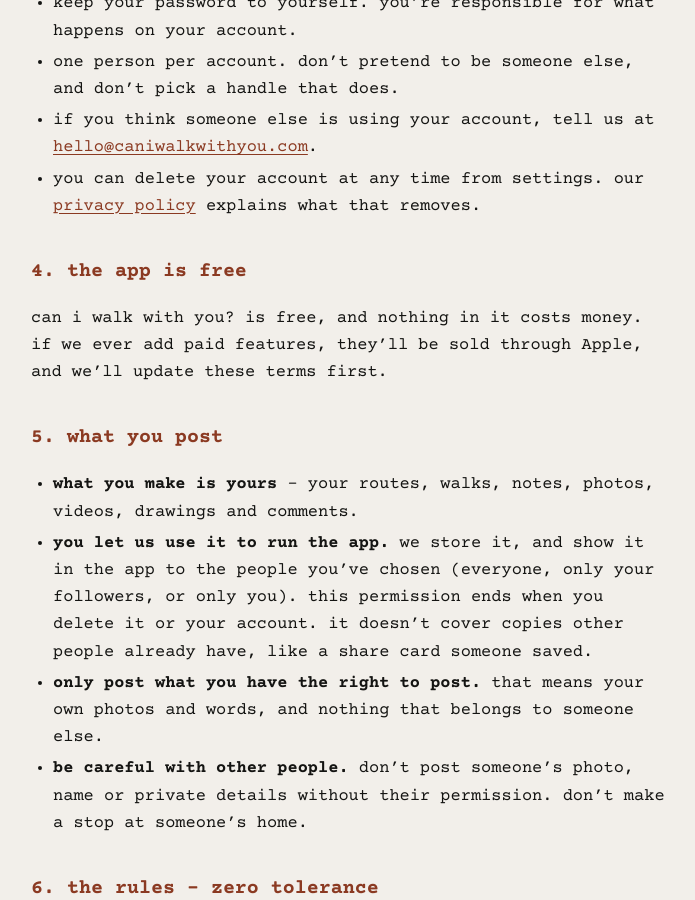
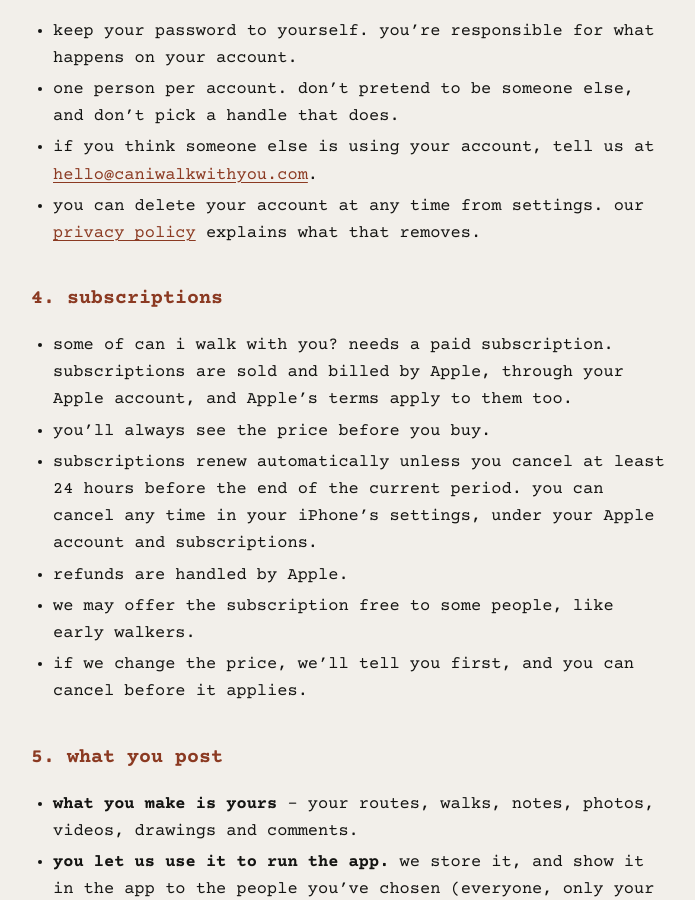
Before and after one commit to thorayaaa/caniwalkwithyou-site, a Jekyll site: the page built from terms.md, in a window 1280 px wide and 900 px high, scrolled down 905 px. Shown: the whole window, without its empty margins (289-984 px from the left). Built offline with Jekyll 4.4.1, drawn with Linux system fonts in a browser that asks for light colours; some of the changed text lies outside the part shown.

Commit message:
Terms: some of the app needs a subscription, sold through Apple (the short version and section 4, "subscriptions"); last updated October 2, 2026
Co-Authored-By: Claude Opus 5.5 <noreply@anthropic.com>

```diff
--- a/_config.yml
+++ b/_config.yml
@@ -1,7 +1,7 @@
 # The site's settings. Change the contact email HERE - every page reads it.
 title: can i walk with you?
 contact_email: hello@caniwalkwithyou.com
-last_updated: October 1, 2026
+last_updated: October 2, 2026
 
 # The report email's "hide it now" / "un-hide it" pages send their button here
 # (the report-review Edge Function). Nothing else on the site uses it.
--- a/terms.md
+++ b/terms.md
@@ -15,7 +15,7 @@ description: the rules for using can i walk with you?, in plain words.
 - be kind. no hate, harassment, threats or sexual content - we have zero tolerance for it, and we remove it and the accounts that post it.
 - what you make is yours. you let us show it in the app to the people you've chosen.
 - routes are made by other walkers, not checked by us. you decide whether a route is safe for you, every time.
-- the app is free.
+- some of the app needs a subscription, sold through Apple.
 </div>
 
 ## 1. agreeing to these terms
@@ -33,9 +33,14 @@ these terms are an agreement between you and {% if site.operator_name != "" %}{{
 - if you think someone else is using your account, tell us at <a href="mailto:{{ site.contact_email }}">{{ site.contact_email }}</a>.
 - you can delete your account at any time from settings. our [privacy policy](/privacy/#deleting-your-account) explains what that removes.
 
-## 4. the app is free
+## 4. subscriptions
 
-can i walk with you? is free, and nothing in it costs money. if we ever add paid features, they'll be sold through Apple, and we'll update these terms first.
+- some of can i walk with you? needs a paid subscription. subscriptions are sold and billed by Apple, through your Apple account, and Apple's terms apply to them too.
+- you'll always see the price before you buy.
+- subscriptions renew automatically unless you cancel at least 24 hours before the end of the current period. you can cancel any time in your iPhone's settings, under your Apple account and subscriptions.
+- refunds are handled by Apple.
+- we may offer the subscription free to some people, like early walkers.
+- if we change the price, we'll tell you first, and you can cancel before it applies.
 
 ## 5. what you post
 
```
